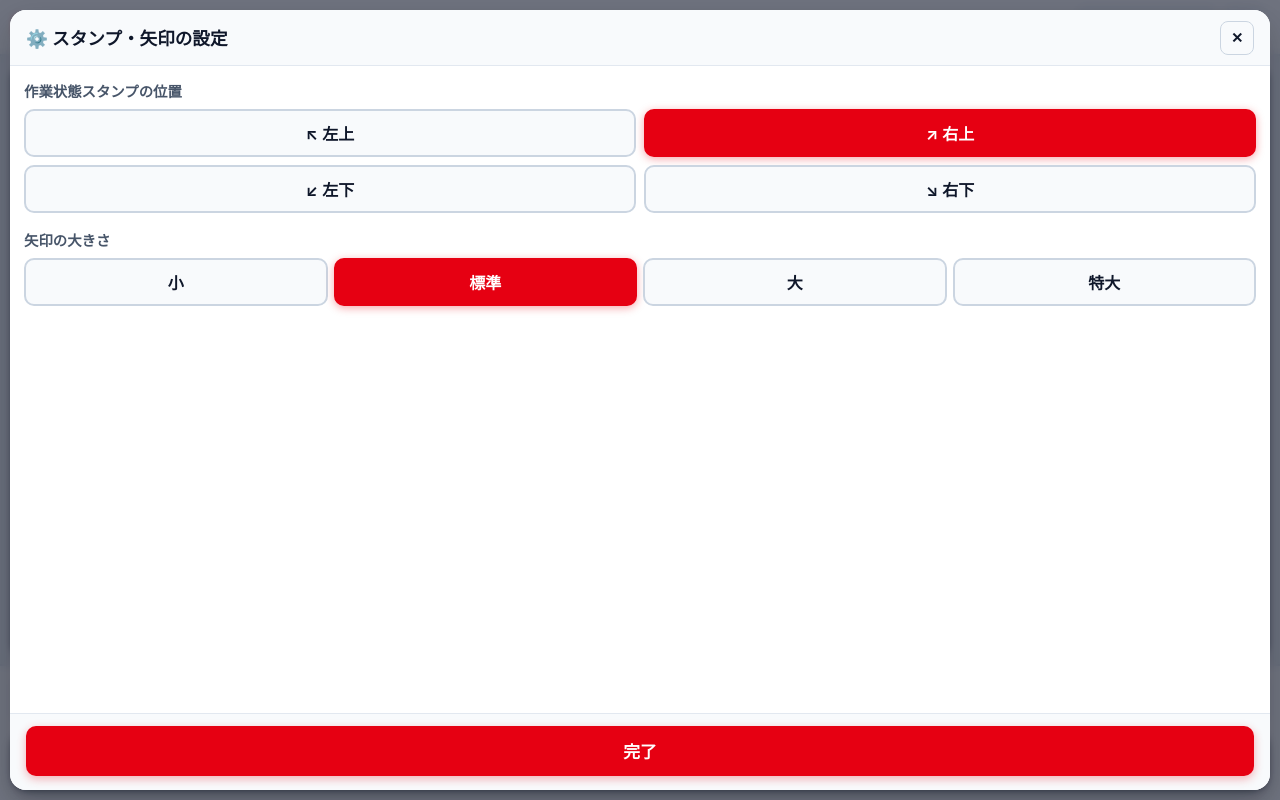
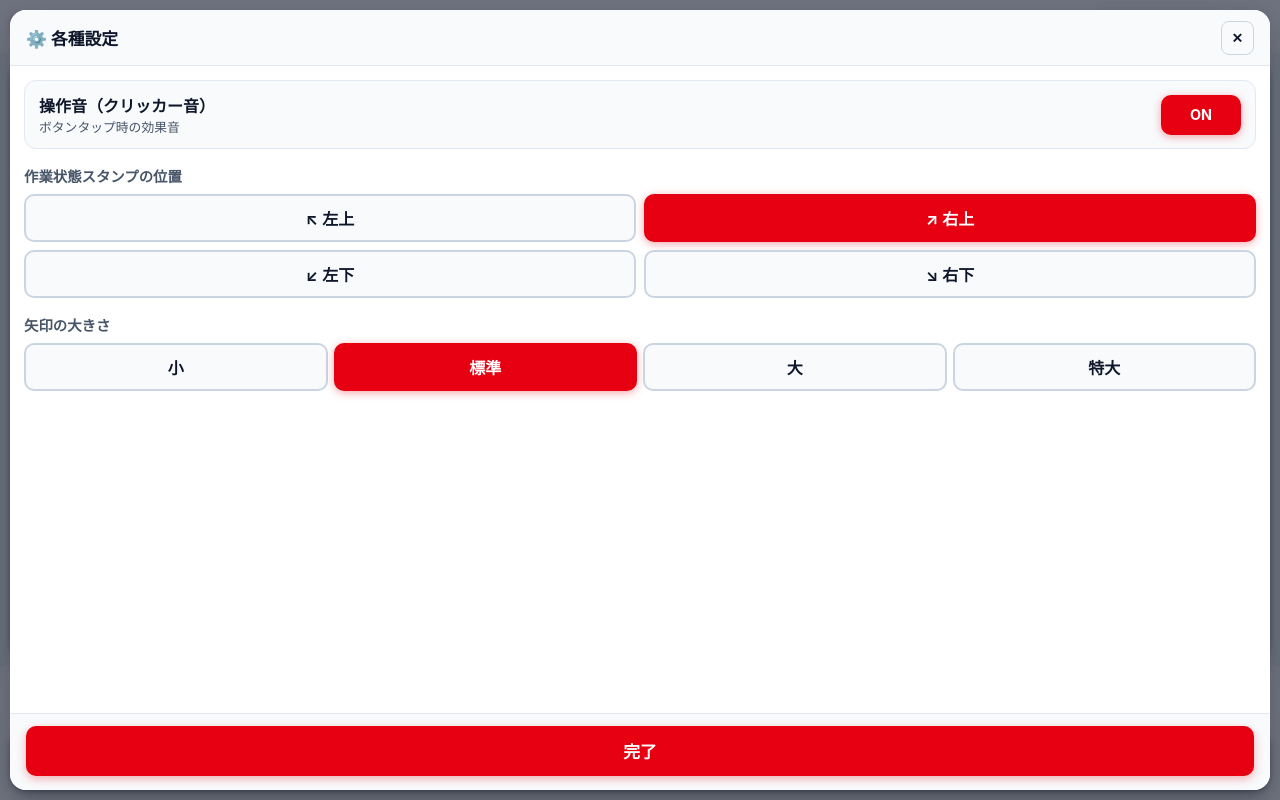
Before and after one commit to yunionaresu/field-photo, a plain HTML site: page index.html in a window 1280 px wide. Both pictures are taken after a click on the button "⚙️". Drawn offline with Linux system fonts and the light colour scheme.

Commit message:
index.html を更新 クリッカー

```diff
--- a/index.html
+++ b/index.html
@@ -14,9 +14,9 @@
     :root {
       --bg-base: #f1f5f9;
       --surface: #ffffff;
-      --brand-red: #e60012;       /* リンナイレッド */
+      --brand-red: #e60012;
       --brand-red-dark: #c00010;
-      --text-main: #0f172a;       /* 高コントラスト黒 */
+      --text-main: #0f172a;
       --text-sub: #475569;
       --border-color: #cbd5e1;
       --border-focus: #94a3b8;
@@ -41,7 +41,7 @@
       font-family: var(--font-family);
       overflow: hidden;
       overscroll-behavior: none;
-      font-size: 16px; /* 視認性の高い基本サイズ */
+      font-size: 16px;
     }
 
     body {
@@ -60,13 +60,12 @@
     ========================================================= */
     .header {
       height: 56px;
-      padding: 0 16px;
+      padding: 0 14px;
       display: flex;
       align-items: center;
       justify-content: space-between;
       background: var(--surface);
       border-bottom: 2px solid #e2e8f0;
-      box-shadow: 0 1px 3px rgba(0,0,0,0.03);
       flex-shrink: 0;
       z-index: 10;
     }
@@ -74,32 +73,34 @@
       display: flex;
       align-items: center;
       gap: 8px;
-      font-size: 1.15rem;
+      font-size: 1.1rem;
       font-weight: 700;
-      letter-spacing: -0.02em;
+      white-space: nowrap;
     }
     .header-logo .red-mark {
       width: 5px;
-      height: 20px;
+      height: 18px;
       background: var(--brand-red);
       border-radius: 2px;
+      flex-shrink: 0;
     }
     .header-actions {
       display: flex;
-      gap: 8px;
+      gap: 6px;
     }
     .header-tile-btn {
       height: 38px;
-      padding: 0 12px;
+      padding: 0 10px;
       border-radius: 8px;
       background: #f8fafc;
       border: 1.5px solid var(--border-color);
       color: var(--text-main);
-      font-size: 0.9rem;
+      font-size: 0.85rem;
       font-weight: 700;
       display: flex;
       align-items: center;
-      gap: 6px;
+      gap: 4px;
+      white-space: nowrap;
       cursor: pointer;
     }
     .header-tile-btn:active {
@@ -113,7 +114,7 @@
       position: relative;
       flex: 1;
       min-height: 0;
-      margin: 10px 12px 6px;
+      margin: 8px 12px 6px;
       background: #000;
       border-radius: 14px;
       overflow: hidden;
@@ -130,7 +131,7 @@
       pointer-events: none;
     }
 
-    /* 起動画面・エラー */
+    /* 起動案内 ＆ エラー画面 */
     #cameraStart, #cameraError {
       position: absolute;
       inset: 0;
@@ -139,7 +140,7 @@
       align-items: center;
       justify-content: center;
       padding: 20px;
-      background: rgba(15, 23, 42, 0.88);
+      background: rgba(15, 23, 42, 0.85);
       backdrop-filter: blur(4px);
     }
     .card-dialog {
@@ -152,11 +153,11 @@
       display: flex;
       flex-direction: column;
       align-items: center;
-      gap: 12px;
-      box-shadow: 0 10px 25px rgba(0,0,0,0.2);
+      gap: 10px;
+      box-shadow: 0 10px 25px rgba(0,0,0,0.25);
     }
 
-    /* スタンプ（視認性バッジ） */
+    /* スタンプ */
     #stampPreview {
       position: absolute;
       z-index: 8;
@@ -203,7 +204,6 @@
       box-shadow: 0 -4px 12px rgba(0,0,0,0.03);
     }
 
-    /* ステータス選択タイル */
     .tiles-grid {
       display: grid;
       grid-template-columns: repeat(4, 1fr);
@@ -227,7 +227,6 @@
     .tile-btn:active {
       transform: scale(0.97);
     }
-    /* 選択中（リンナイレッド＋白文字） */
     .tile-btn.active {
       background: var(--brand-red);
       border-color: var(--brand-red);
@@ -235,7 +234,7 @@
       box-shadow: 0 2px 8px rgba(230, 0, 18, 0.35);
     }
 
-    /* シャッターボタン（大型ユニバーサルデザイン） */
+    /* シャッターボタン */
     .shutter-btn {
       width: 100%;
       height: 54px;
@@ -266,7 +265,7 @@
     }
 
     /* =========================================================
-       モーダル（ギャラリー・設定）
+       モーダル
     ========================================================= */
     .modal-overlay {
       position: fixed;
@@ -300,11 +299,8 @@
       background: #f8fafc;
     }
     .modal-title {
-      font-size: 1.1rem;
+      font-size: 1.05rem;
       font-weight: 700;
-      display: flex;
-      align-items: center;
-      gap: 6px;
     }
 
     .modal-body {
@@ -313,10 +309,9 @@
       padding: 14px;
       display: flex;
       flex-direction: column;
-      gap: 10px;
+      gap: 12px;
     }
 
-    /* ギャラリー写真カード */
     .photo-tile-row {
       display: flex;
       align-items: center;
@@ -343,7 +338,6 @@
       gap: 10px;
     }
 
-    /* 入力フォーム */
     .clean-input {
       width: 100%;
       height: 48px;
@@ -376,6 +370,17 @@
     }
     .btn-action-primary:active {
       background: var(--brand-red-dark);
+    }
+
+    /* トグルスイッチ（設定用） */
+    .setting-toggle-row {
+      display: flex;
+      align-items: center;
+      justify-content: space-between;
+      padding: 12px 14px;
+      background: #f8fafc;
+      border: 1.5px solid #e2e8f0;
+      border-radius: 12px;
     }
 
     /* トーストメッセージ */
@@ -412,7 +417,7 @@
       <button class="header-tile-btn" id="galleryButton">
         📁 写真一覧 (<span id="photoCount" style="color:var(--brand-red);">0</span>)
       </button>
-      <button class="header-tile-btn" id="settingsButton" style="padding:0 10px;">
+      <button class="header-tile-btn" id="settingsButton" style="padding:0 10px;" aria-label="設定">
         ⚙️
       </button>
     </div>
@@ -422,27 +427,29 @@
   <main id="cameraStage">
     <video id="video" autoplay playsinline webkit-playsinline muted></video>
 
-    <!-- 起動画面 -->
+    <!-- ★ 起動案内（カメラの使用を許可してください） -->
     <div id="cameraStart">
       <div class="card-dialog">
         <div style="font-size:2.4rem;">📷</div>
-        <h2 style="font-size:1.25rem;">カメラを起動します</h2>
-        <p style="color:var(--text-sub); font-size:0.9rem; line-height:1.5;">
-          現場撮影を開始するには<br>カメラアクセスを許可してください
+        <h2 style="font-size:1.15rem; color:var(--text-main);">カメラの使用を許可してください</h2>
+        <p style="color:var(--text-sub); font-size:0.88rem; line-height:1.5;">
+          現場撮影を開始するには<br>下のボタンを押して許可してください
         </p>
-        <button class="btn-action-primary" id="startCameraButton" style="width:100%; height:46px; margin-top:6px;">
+        <button class="btn-action-primary" id="startCameraButton" style="width:100%; height:48px; margin-top:6px;">
           カメラを起動する
         </button>
       </div>
     </div>
 
     <!-- エラー画面 -->
-    <div id="cameraError">
+    <div id="cameraError" style="display:none;">
       <div class="card-dialog">
         <div style="font-size:2.2rem; color:var(--brand-red);">⚠️</div>
-        <h2 style="font-size:1.15rem; color:var(--brand-red);">カメラ起動エラー</h2>
-        <p id="cameraErrorText" style="color:var(--text-sub); font-size:0.85rem;"></p>
-        <button class="btn-action-primary" id="retryButton" style="width:100%; height:44px;">
+        <h2 style="font-size:1.15rem; color:var(--brand-red);">カメラが起動できません</h2>
+        <p id="cameraErrorText" style="color:var(--text-sub); font-size:0.85rem; line-height:1.5;">
+          iPhoneの「設定」>「Safari」>「カメラ」を「許可」にして再試行してください
+        </p>
+        <button class="btn-action-primary" id="retryButton" style="width:100%; height:44px; margin-top:6px;">
           再試行する
         </button>
       </div>
@@ -451,7 +458,7 @@
     <!-- スタンプ -->
     <div id="stampPreview"></div>
 
-    <!-- ★ 精密SVG矢印（ズレ・分裂ゼロ） -->
+    <!-- ズレない精密SVG矢印 -->
     <div id="arrowPreview">
       <svg viewBox="0 0 100 100" class="arrow-svg">
         <line x1="20" y1="80" x2="72" y2="28" stroke="#ffffff" stroke-width="14" stroke-linecap="round"/>
@@ -463,7 +470,6 @@
 
   <!-- 操作タイルパネル -->
   <section class="controls-panel">
-    <!-- ステータス切替タイル -->
     <div class="tiles-grid">
       <button class="tile-btn toolButton" data-stamp="作業前">作業前</button>
       <button class="tile-btn toolButton" data-stamp="作業中">作業中</button>
@@ -471,7 +477,6 @@
       <button class="tile-btn toolButton" id="arrowButton">➜ 矢印</button>
     </div>
 
-    <!-- シャッターボタン -->
     <button class="shutter-btn" id="captureButton">
       <div class="red-dot"></div>
       <span>撮影する</span>
@@ -508,11 +513,22 @@
 <section id="settings" class="modal-overlay">
   <div class="modal-card">
     <div class="modal-header">
-      <div class="modal-title">⚙️ スタンプ・矢印の設定</div>
+      <div class="modal-title">⚙️ 各種設定</div>
       <button class="header-tile-btn" id="closeSettings" style="height:34px; padding:0 10px;">✕</button>
     </div>
 
     <div class="modal-body" style="gap:16px;">
+      <!-- ★ 操作音（クリッカー音）ON/OFF -->
+      <div class="setting-toggle-row">
+        <div>
+          <div style="font-weight:700;">操作音（クリッカー音）</div>
+          <div style="font-size:0.8rem; color:var(--text-sub);">ボタンタップ時の効果音</div>
+        </div>
+        <button class="tile-btn" id="soundToggleBtn" style="width:80px; height:40px; font-size:0.9rem;">
+          ON
+        </button>
+      </div>
+
       <div>
         <label style="font-size:0.9rem; font-weight:700; color:var(--text-sub); display:block; margin-bottom:8px;">
           作業状態スタンプの位置
@@ -549,7 +565,72 @@
 
 <script>
 /* =========================================================
-   ロジック部（完全動作版）
+   Web Audio API: クリッカー音 & シャッター音
+========================================================= */
+let audioCtx = null;
+let isSoundEnabled = localStorage.getItem("isSoundEnabled") !== "false"; // 初期値: ON
+
+function initAudioContext() {
+  if (!audioCtx) {
+    audioCtx = new (window.AudioContext || window.webkitAudioContext)();
+  }
+  if (audioCtx.state === 'suspended') {
+    audioCtx.resume();
+  }
+}
+
+// ボタンタップ時の歯切れの良いクリッカー音
+function playClickSound() {
+  if (!isSoundEnabled) return;
+  try {
+    initAudioContext();
+    const now = audioCtx.currentTime;
+    const osc = audioCtx.createOscillator();
+    const gain = audioCtx.createGain();
+
+    osc.type = 'sine';
+    osc.frequency.setValueAtTime(1200, now);
+    osc.frequency.exponentialRampToValueAtTime(300, now + 0.03);
+
+    gain.gain.setValueAtTime(0.2, now);
+    gain.gain.exponentialRampToValueAtTime(0.001, now + 0.03);
+
+    osc.connect(gain);
+    gain.connect(audioCtx.destination);
+
+    osc.start(now);
+    osc.stop(now + 0.03);
+  } catch(e) {}
+}
+
+// 撮影時のシャッター効果音
+function playShutterSound() {
+  if (!isSoundEnabled) return;
+  try {
+    initAudioContext();
+    const now = audioCtx.currentTime;
+    // 2連クリック音（カシャ）
+    [0, 0.04].forEach((delay) => {
+      const osc = audioCtx.createOscillator();
+      const gain = audioCtx.createGain();
+      osc.type = 'triangle';
+      osc.frequency.setValueAtTime(1500, now + delay);
+      osc.frequency.exponentialRampToValueAtTime(400, now + delay + 0.035);
+
+      gain.gain.setValueAtTime(0.3, now + delay);
+      gain.gain.exponentialRampToValueAtTime(0.001, now + delay + 0.035);
+
+      osc.connect(gain);
+      gain.connect(audioCtx.destination);
+
+      osc.start(now + delay);
+      osc.stop(now + delay + 0.035);
+    });
+  } catch(e) {}
+}
+
+/* =========================================================
+   状態管理
 ========================================================= */
 const video = document.getElementById("video");
 const cameraStage = document.getElementById("cameraStage");
@@ -564,6 +645,7 @@ const arrowPreview = document.getElementById("arrowPreview");
 const gallery = document.getElementById("gallery");
 const settings = document.getElementById("settings");
 const photoCount = document.getElementById("photoCount");
+const soundToggleBtn = document.getElementById("soundToggleBtn");
 
 let stream = null;
 let cameraStarted = false;
@@ -577,48 +659,109 @@ let photos = [];
 window.addEventListener("load", function() {
   setupEvents();
   updateSettingsUI();
+  updateSoundUI();
   updateStampPreview();
+  // 初期画面は必ずカメラ案内画面を表示
   cameraStart.style.display = "flex";
+  cameraError.style.display = "none";
 });
 
 function setupEvents() {
-  startCameraButton.addEventListener("click", startCamera);
-  retryButton.addEventListener("click", startCamera);
+  startCameraButton.addEventListener("click", () => {
+    playClickSound();
+    startCamera();
+  });
+  retryButton.addEventListener("click", () => {
+    playClickSound();
+    startCamera();
+  });
 
+  // 音のトグル
+  soundToggleBtn.addEventListener("click", () => {
+    isSoundEnabled = !isSoundEnabled;
+    localStorage.setItem("isSoundEnabled", String(isSoundEnabled));
+    updateSoundUI();
+    if (isSoundEnabled) playClickSound();
+  });
+
+  // スタンプ選択
   document.querySelectorAll("[data-stamp]").forEach(btn => {
     btn.addEventListener("click", function() {
+      playClickSound();
       selectStamp(this.dataset.stamp);
     });
   });
 
-  document.getElementById("arrowButton").addEventListener("click", selectArrow);
-  captureButton.addEventListener("click", capturePhoto);
+  document.getElementById("arrowButton").addEventListener("click", () => {
+    playClickSound();
+    selectArrow();
+  });
 
-  document.getElementById("galleryButton").addEventListener("click", openGallery);
-  document.getElementById("closeGallery").addEventListener("click", closeGallery);
-  document.getElementById("settingsButton").addEventListener("click", openSettings);
-  document.getElementById("closeSettings").addEventListener("click", closeSettings);
-  document.getElementById("closeSettingsBtn").addEventListener("click", closeSettings);
+  captureButton.addEventListener("click", () => {
+    playShutterSound();
+    capturePhoto();
+  });
 
+  // ギャラリー・設定開閉
+  document.getElementById("galleryButton").addEventListener("click", () => {
+    playClickSound();
+    openGallery();
+  });
+  document.getElementById("closeGallery").addEventListener("click", () => {
+    playClickSound();
+    closeGallery();
+  });
+  document.getElementById("settingsButton").addEventListener("click", () => {
+    playClickSound();
+    openSettings();
+  });
+  document.getElementById("closeSettings").addEventListener("click", () => {
+    playClickSound();
+    closeSettings();
+  });
+  document.getElementById("closeSettingsBtn").addEventListener("click", () => {
+    playClickSound();
+    closeSettings();
+  });
+
+  // 設定変更
   document.querySelectorAll("[data-position]").forEach(btn => {
-    btn.addEventListener("click", function() { setStampPosition(this.dataset.position); });
+    btn.addEventListener("click", function() {
+      playClickSound();
+      setStampPosition(this.dataset.position);
+    });
   });
   document.querySelectorAll("[data-arrow-size]").forEach(btn => {
-    btn.addEventListener("click", function() { setArrowSize(Number(this.dataset.arrowSize)); });
+    btn.addEventListener("click", function() {
+      playClickSound();
+      setArrowSize(Number(this.dataset.arrowSize));
+    });
   });
 
+  // 矢印ドラッグ操作
   cameraStage.addEventListener("pointerdown", arrowPointerDown);
   cameraStage.addEventListener("pointermove", arrowPointerMove);
   cameraStage.addEventListener("pointerup", arrowPointerUp);
   cameraStage.addEventListener("pointercancel", arrowPointerUp);
 
-  document.getElementById("sendButton").addEventListener("click", sendSelectedPhotos);
+  // 共有
+  document.getElementById("sendButton").addEventListener("click", () => {
+    playClickSound();
+    sendSelectedPhotos();
+  });
 
+  // 全選択トグル
   document.getElementById("btnSelectAllToggle").addEventListener("click", () => {
+    playClickSound();
     const hasUnchecked = photos.some(p => !p.selected);
     photos.forEach(p => p.selected = hasUnchecked);
     renderGallery();
   });
+}
+
+function updateSoundUI() {
+  soundToggleBtn.textContent = isSoundEnabled ? "ON" : "OFF";
+  soundToggleBtn.classList.toggle("active", isSoundEnabled);
 }
 
 /* カメラ起動 */
@@ -652,14 +795,14 @@ async function startCamera() {
     showMessage("カメラが起動しました");
   } catch (error) {
     console.error(error);
-    showCameraError("カメラ起動エラー: " + error.name);
+    showCameraError("カメラのアクセス許可を確認してください。");
   }
 }
 
 function showCameraError(text) {
   cameraStart.style.display = "none";
   cameraError.style.display = "flex";
-  cameraErrorText.textContent = text;
+  if (cameraErrorText) cameraErrorText.textContent = text;
 }
 
 /* スタンプ & 矢印選択 */
@@ -727,6 +870,7 @@ function arrowPointerDown(event) {
   arrowPoint = { x: point.x, y: point.y };
   draggingArrow = true;
   try { cameraStage.setPointerCapture(event.pointerId); } catch(e) {}
+  playClickSound();
   updateArrowPreview();
 }
 
@@ -850,7 +994,7 @@ function drawArrowOnPhoto(ctx, targetX, targetY, width, height) {
   ctx.save();
   ctx.lineCap = "round";
 
-  // 白フチ外枠
+  // 白フチ
   ctx.strokeStyle = "#ffffff";
   ctx.lineWidth = 14 * scale;
   ctx.beginPath();
@@ -907,7 +1051,10 @@ function renderGallery() {
     chk.style.width = "22px";
     chk.style.height = "22px";
     chk.style.accentColor = "var(--brand-red)";
-    chk.addEventListener("change", () => { photo.selected = chk.checked; });
+    chk.addEventListener("change", () => {
+      playClickSound();
+      photo.selected = chk.checked;
+    });
 
     const img = document.createElement("img");
     img.className = "photo-tile-thumb";
@@ -923,6 +1070,7 @@ function renderGallery() {
     delBtn.style.color = "var(--brand-red)";
     delBtn.style.height = "36px";
     delBtn.addEventListener("click", () => {
+      playClickSound();
       if (confirm("この写真を削除しますか？")) {
         photos = photos.filter(p => p.id !== photo.id);
         photoCount.textContent = photos.length;
```
